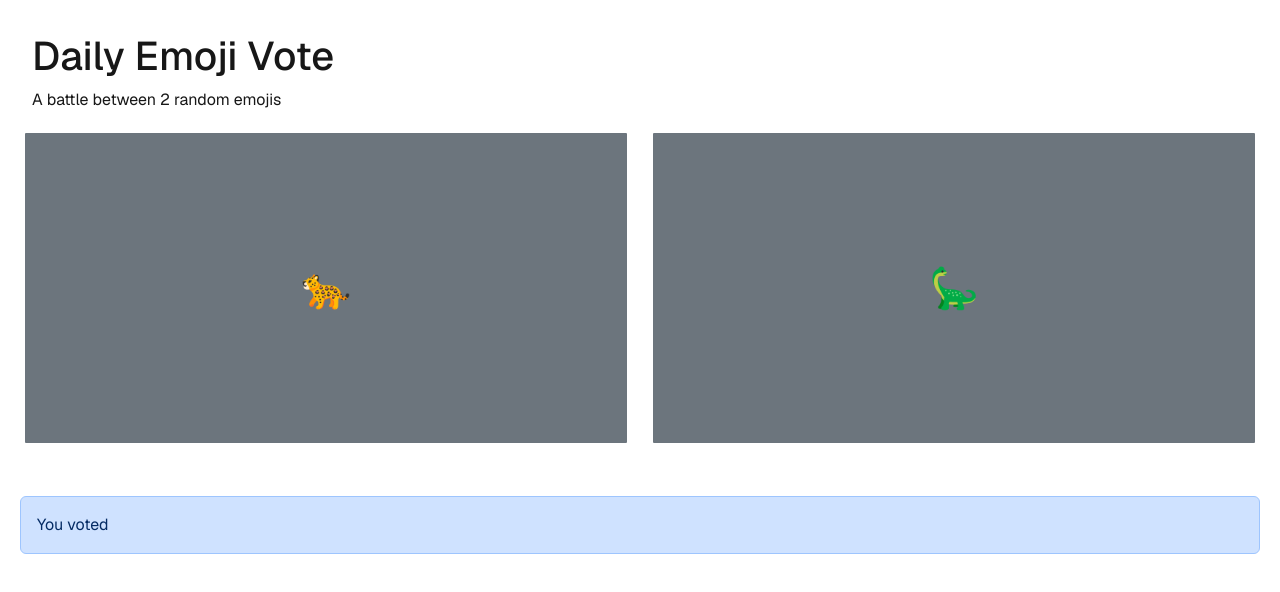
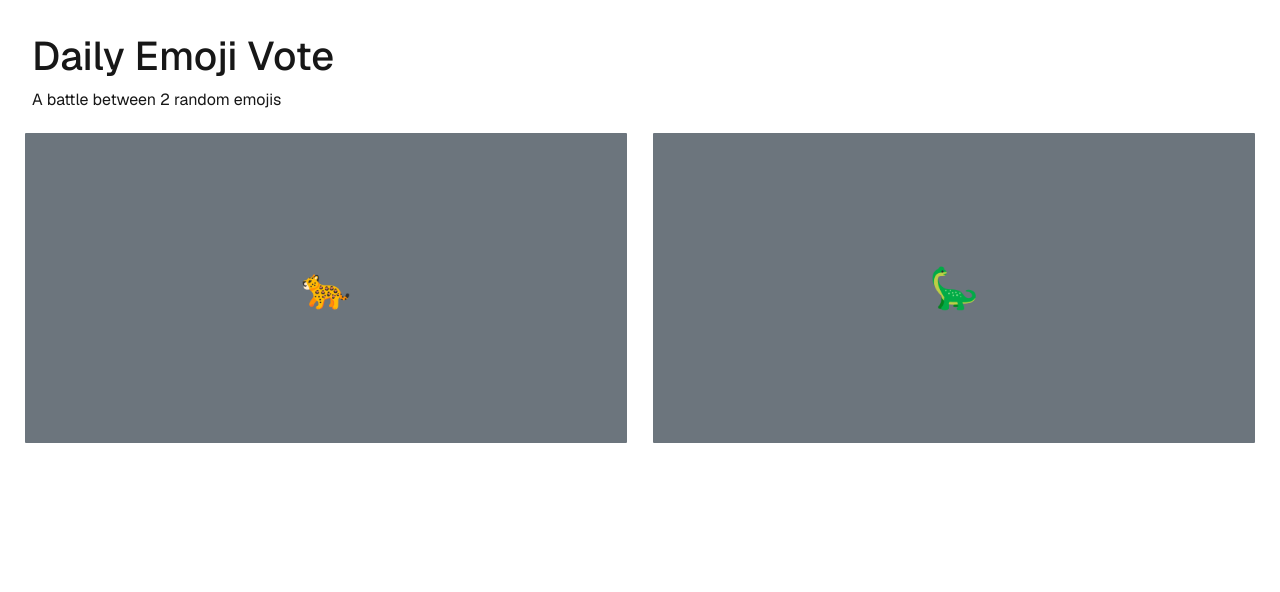
Before and after one commit to Noah-Langlois/daily-emoji-vote, a Next.js app: page / in a window 1280 px wide. Shown: the top 592 px of the page. Built offline with nearby package versions, Linux system fonts and the light colour scheme.

Commit message:
Added conditionnal rendering of result

```diff
--- a/app/components/result.tsx
+++ b/app/components/result.tsx
@@ -1,7 +1,7 @@
 
 export function Result(props: { result: string }) {
     return (
-        <div className="alert alert-primary" role="alert">
+        <div className="alert alert-secondary" role="alert">
             You voted {props.result}
         </div>
     );
--- a/app/components/vote.tsx
+++ b/app/components/vote.tsx
@@ -26,9 +26,14 @@ export function Vote() {
                     </button>
                 </div>
             </div>
-            <div className="row mt-5">
-                <Result result={result} />
-            </div>
+            {
+                result !== "" &&
+                (
+                    <div className="row mt-5">
+                        <Result result={result} />
+                    </div>
+                )
+            }
         </div>
     );
 }
```
